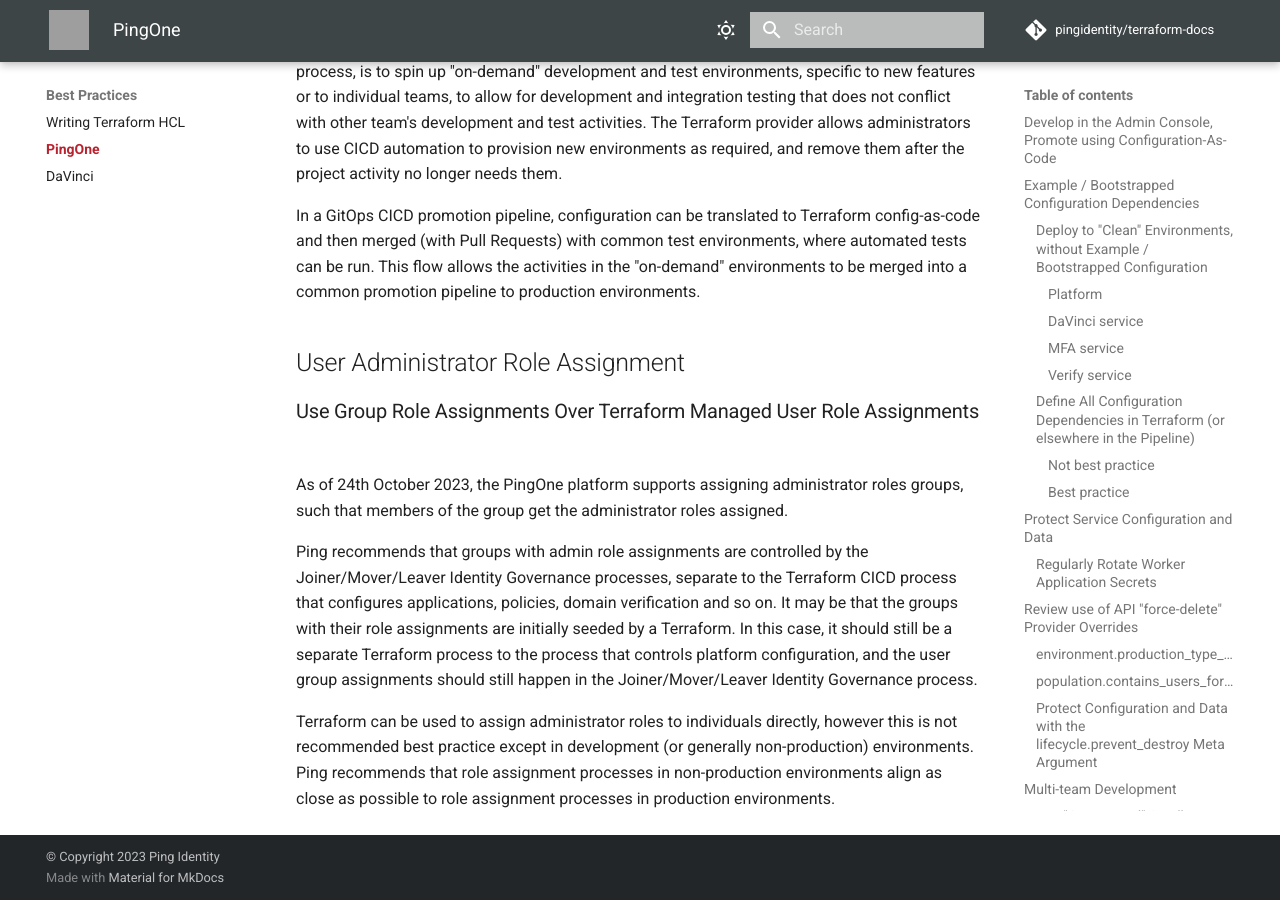
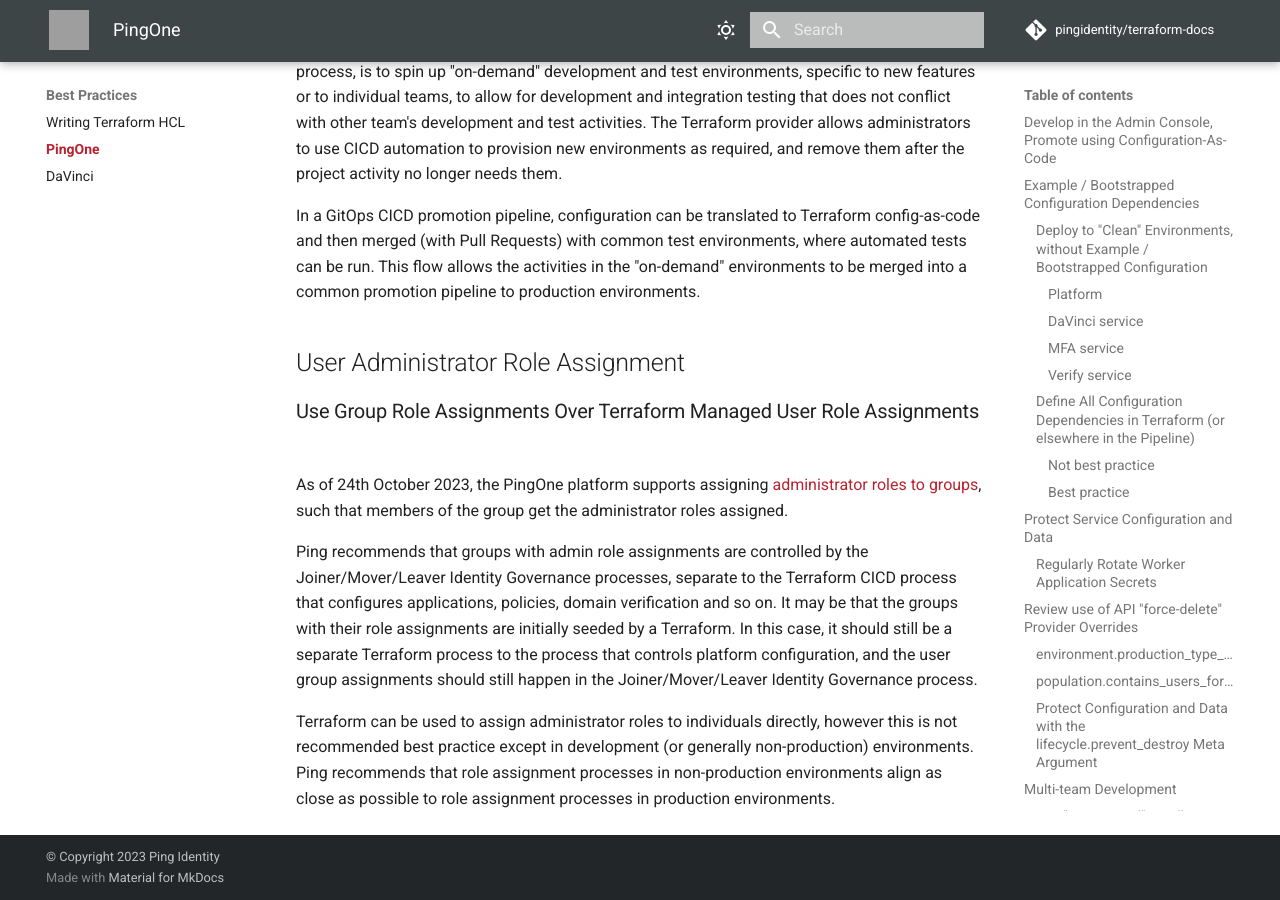
Before and after one commit to pingidentity/terraform-docs, an MkDocs documentation site: the page built from docs/best-practices/pingone/index.md, in a window 1280 px wide and 900 px high, scrolled down 7560 px. Built offline with MkDocs 1.6.1 and Material for MkDocs 9.7.7, drawn with Linux system fonts in a browser that asks for light colours; comment, search, counter and statistics services are not loaded; grey boxes are pictures that could not be loaded.

```diff
--- a/docs/best-practices/pingone/index.md
+++ b/docs/best-practices/pingone/index.md
@@ -235,7 +235,7 @@ In a GitOps CICD promotion pipeline, configuration can be translated to Terrafor
 
 ### Use Group Role Assignments Over Terraform Managed User Role Assignments
 
-As of 24th October 2023, the PingOne platform supports assigning administrator roles groups, such that members of the group get the administrator roles assigned.
+As of 24th October 2023, the PingOne platform supports assigning [administrator roles to groups](https://docs.pingidentity.com/r/en-us/pingone/p1_c_groups), such that members of the group get the administrator roles assigned.
 
 Ping recommends that groups with admin role assignments are controlled by the Joiner/Mover/Leaver Identity Governance processes, separate to the Terraform CICD process that configures applications, policies, domain verification and so on.  It may be that the groups with their role assignments are initially seeded by a Terraform.  In this case, it should still be a separate Terraform process to the process that controls platform configuration, and the user group assignments should still happen in the Joiner/Mover/Leaver Identity Governance process.
 
```
